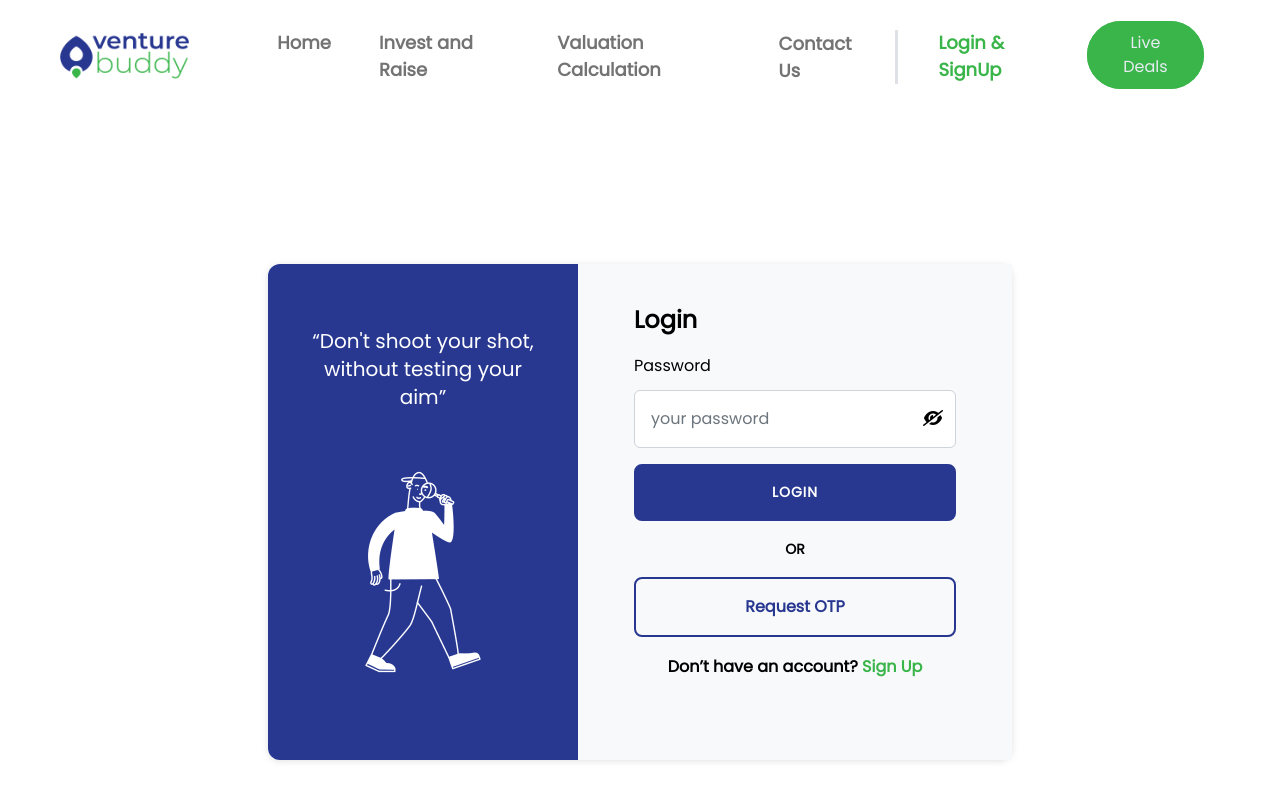
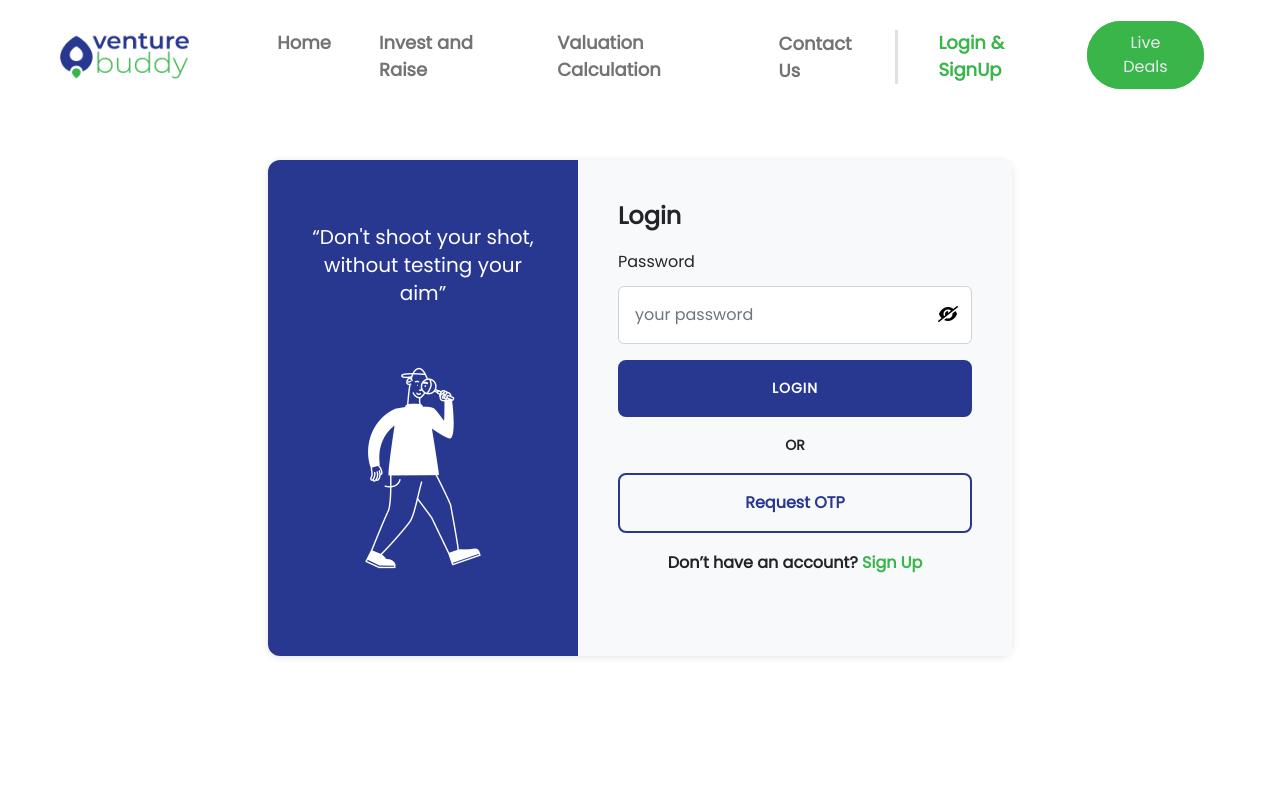
Before and after one commit to dheerajhemachandran/venturebuddy-google-auth, a React (Create React App) app: page /login in a window 1280 px wide. Both pictures are taken after typing "name@example.com" into the empty fields and a click on the input "CONTINUE". Shown: the top 800 px of the page. Built offline with nearby package versions, Linux system fonts and the light colour scheme.

Commit message:
login fixed

```diff
--- a/src/App.css
+++ b/src/App.css
@@ -142,10 +142,6 @@ section {
   padding: 13px 0;
 }
 
-#login-right {
-  padding: 0;
-  background-color: #F8F9FA;
-}
 
 .carousel-item {
   height: 100%;
@@ -153,27 +149,6 @@ section {
 
 .carousel {
   border-radius: 0 12px 12px 0;
-}
-
-#login-right p {
-  margin-top: 18px;
-  margin-bottom: 12px;
-  font-weight: 600;
-  color: #000;
-}
-
-#emailOrPhone {
-  margin-bottom: 16px;
-}
-
-.or {
-  margin: 16px 0 !important;
-  font-size: 14px !important;
-  font-weight: 600 !important;
-}
-
-#continue {
-  margin: 0 !important;
 }
 
 
@@ -303,33 +278,7 @@ section {
   width: 100%;
 }
 
-#login .carousel-item {
-  padding: 40px 56px;
-}
 
-#password {
-  position: relative;
-}
-
-#eye {
-  position: absolute;
-  top: 30%;
-  right: 4%;
-  cursor: pointer;
-  transform: scaleX(-1);
-}
-
-#check {
-  display: none;
-}
-
-.otp {
-  width: 54px;
-  height: 52px;
-  text-align: center;
-  font-size: 14px;
-  border: 3px solid #d9d9d9;
-}
 
 #change {
   color: #283891;
--- a/src/App.js
+++ b/src/App.js
@@ -2,7 +2,7 @@ import { Route, Routes, useLocation } from "react-router-dom";
 import "./App.css";
 import Navbar from "./components/Navbar";
 import Home from "./Pages/Home";
-import Login from "./Pages/Login";
+import Login from "./Pages/Login/Login";
 import Register from "./Pages/Register";
 // import "./components/HeaderCarousel/HeaderCarousel.module.css";
 
--- a/src/Pages/Login.js
+++ b/src/Pages/Login/Login.js
@@ -1,18 +1,17 @@
 import { useState } from "react";
-
-import LoginEmail from "./../components/LoginEmail";
-import LoginPass from "./../components/LoginPass";
-
-import OTP from "./../components/OTP";
-import loginImage from "./../Assets/images/login-image.png";
+import OTP from "../../components/OTP/OTP";
+import loginImage from "./../../Assets/images/login-image.png";
+import LoginPass from "./../../components/LoginPass/LoginPass";
+import LoginEmail from "./../../components/LoginEmail/LoginEmail";
+import styles from "./Login.module.css";
 
 const Login = () => {
   const [password, setPassword] = useState("");
   const [phoneOrEmail, setPhoneOrEmail] = useState("");
 
   return (
-    <div className="container" id="login">
-      <div className="row login-form mx-auto col-12 col-lg-8">
+    <div className="container">
+      <div className="row login-form mx-auto my-5 col-12 col-lg-8">
         <div className="text-center col-5 d-none d-md-block" id="login-left">
           <p className="text-white mx-auto col-9">
             “Don't shoot your shot, without testing your aim”
@@ -25,20 +24,20 @@ const Login = () => {
           />
         </div>
 
-        <div className="col-12 col-md-7" id="login-right">
+        <div className="col-12 col-md-7" id={styles.loginRight}>
           <div
             id="carouselExampleControls"
             className="carousel slide"
             data-loop="false"
           >
             <div className="carousel-inner">
-              <div className="carousel-item active">
+              <div className="carousel-item active" id={styles.carouselItem}>
                 <LoginEmail setPhoneOrEmail={setPhoneOrEmail}></LoginEmail>
               </div>
-              <div className="carousel-item">
+              <div className="carousel-item" id={styles.carouselItem}>
                 <LoginPass setPassword={setPassword}></LoginPass>
               </div>
-              <div className="carousel-item">
+              <div className="carousel-item" id={styles.carouselItem}>
                 <OTP phoneOrEmail={phoneOrEmail}></OTP>
               </div>
             </div>
--- /dev/null
+++ b/src/Pages/Login/Login.module.css
@@ -0,0 +1,4 @@
+#loginRight {
+    padding: 40px;
+    background-color: #F8F9FA;
+}
--- a/src/components/LoginEmail.js
+++ b/src/components/LoginEmail/LoginEmail.js
@@ -1,6 +1,7 @@
 import React, { useState } from "react";
 import { Link } from "react-router-dom";
-import gIcon from "./../Assets/icons/google-icon.png";
+import gIcon from "./../../Assets/icons/google-icon.png";
+import "./LoginEmail.module.css";
 
 const LoginEmail = ({ setPhoneOrEmail }) => {
   const emailValidation =
@@ -28,7 +29,7 @@ const LoginEmail = ({ setPhoneOrEmail }) => {
 
   return (
     <>
-      <div id="login-right">
+      <div id="login-right" className="text-dark">
         <form className="my-auto d-flex flex-column justify-content-between">
           <h1 className="my-0">Login</h1>
           <h6 style={{ fontWeight: 500, marginTop: 18, marginBottom: 12 }}>
@@ -63,7 +64,7 @@ const LoginEmail = ({ setPhoneOrEmail }) => {
             id="continue"
           />
 
-          <p className="text-center or">OR</p>
+          <p className="text-center fw-bold or">OR</p>
 
           <button className="btn-outline-blue w-100">
             <img src={gIcon} className="img-fluid me-3" width={20} alt="" />
--- /dev/null
+++ b/src/components/LoginEmail/LoginEmail.module.css
@@ -0,0 +1,20 @@
+#login-right p {
+    margin-top: 18px;
+    margin-bottom: 12px;
+    font-weight: 600;
+    color: #000;
+}
+
+#emailOrPhone {
+    margin-bottom: 16px;
+}
+
+.or {
+    margin: 16px 0 !important;
+    font-size: 14px !important;
+    font-weight: 600 !important;
+}
+
+#continue {
+    margin: 0 !important;
+}
--- a/src/components/LoginPass.js
+++ /dev/null
@@ -1,84 +0,0 @@
-import React, { useEffect, useState } from "react";
-import eyeImage from "./../Assets/images/eye.png";
-
-const LoginPass = ({ setPassword }) => {
-  const [isVisible, setPasswordVisibility] = useState(false);
-  const [eye, setEye] = useState("eye");
-
-  useEffect(() => {
-    const img = document.createElement("img");
-    if (isVisible) {
-      document.getElementById("passwordField").type = "text";
-
-      img.src = eyeImage;
-      img.width = 18;
-      document.getElementById("eye").innerHTML = "";
-      document.getElementById("eye").appendChild(img);
-    } else {
-      document.getElementById("eye").innerHTML = "";
-      const i = document.createElement("i");
-      i.classList.add("fas");
-      i.classList.add("fa-eye-slash");
-      document.getElementById("eye").appendChild(i);
-      document.getElementById("passwordField").type = "password";
-    }
-  }, [isVisible]);
-
-  return (
-    <>
-      <div id="login-right">
-        <>
-          <h1>Login</h1>
-          <h6 style={{ fontWeight: 500, marginTop: 18, marginBottom: 12 }}>
-            Password
-          </h6>
-          <div id="password">
-            <input
-              type="password"
-              className="form-control p-3"
-              id="passwordField"
-              placeholder="your password"
-              onBlur={(e) => setPassword(e.target.value)}
-              required
-            />
-            <label id="eye" htmlFor="check">
-              <i className={`fas fa-${eye}`}></i>
-            </label>
-            <input
-              type="checkbox"
-              id="check"
-              onChange={() =>
-                setPasswordVisibility(document.getElementById("check").checked)
-              }
-            />
-          </div>
-
-          <input
-            type="submit"
-            value="LOGIN"
-            className="w-100 btn-blue fw-bold"
-          />
-          <p className="text-center or">OR</p>
-
-          <button
-            className="carousel-control-next btn-outline-blue w-100 p-3"
-            type="button"
-            data-bs-target="#carouselExampleControls"
-            data-bs-slide="next"
-          >
-            Request OTP
-          </button>
-
-          <p className="text-center fw-bold">
-            Don’t have an account?{" "}
-            <a href="#" className="text-green">
-              Sign Up
-            </a>
-          </p>
-        </>
-      </div>
-    </>
-  );
-};
-
-export default LoginPass;
--- /dev/null
+++ b/src/components/LoginPass/LoginPass.js
@@ -0,0 +1,77 @@
+import React, { useEffect, useState } from "react";
+import eyeImage from "./../../Assets/images/eye.png";
+import styles from "./LoginPass.module.css";
+
+const LoginPass = ({ setPassword }) => {
+  console.log(document.getElementById(styles.eye));
+  const [isVisible, setPasswordVisibility] = useState(false);
+  const [eye, setEye] = useState("eye");
+
+  useEffect(() => {
+    const img = document.createElement("img");
+    if (isVisible) {
+      document.getElementById("passwordField").type = "text";
+      img.src = eyeImage;
+      img.width = 18;
+      document.getElementById(styles.eye).innerHTML = "";
+      document.getElementById(styles.eye).appendChild(img);
+    } else {
+      document.getElementById(styles.eye).innerHTML = "";
+      const i = document.createElement("i");
+      i.classList.add("fas");
+      i.classList.add("fa-eye-slash");
+      document.getElementById(styles.eye).appendChild(i);
+      document.getElementById("passwordField").type = "password";
+    }
+  }, [isVisible]);
+
+  return (
+    <div id={styles.LoginRight} className="text-dark">
+      <h1>Login</h1>
+      <h6 style={{ fontWeight: 500, marginTop: 18, marginBottom: 12 }}>
+        Password
+      </h6>
+      <div id={styles.password}>
+        <input
+          type="password"
+          className="form-control p-3"
+          id="passwordField"
+          placeholder="your password"
+          onBlur={(e) => setPassword(e.target.value)}
+          required
+        />
+        <label id={`${styles.eye}`} htmlFor={styles.check}>
+          <i className={`fas fa-${eye}`}></i>
+        </label>
+        <input
+          type="checkbox"
+          id={styles.check}
+          onChange={() =>
+            setPasswordVisibility(document.getElementById(styles.check).checked)
+          }
+        />
+      </div>
+
+      <input type="submit" value="LOGIN" className="w-100 btn-blue fw-bold" />
+      <p className={`text-center text-dark ${styles.or}`}>OR</p>
+
+      <button
+        className="carousel-control-next btn-outline-blue w-100 p-3"
+        type="button"
+        data-bs-target="#carouselExampleControls"
+        data-bs-slide="next"
+      >
+        Request OTP
+      </button>
+
+      <p className="text-center text-dark fw-bold">
+        Don’t have an account?{" "}
+        <a href="#" className="text-green">
+          Sign Up
+        </a>
+      </p>
+    </div>
+  );
+};
+
+export default LoginPass;
--- /dev/null
+++ b/src/components/LoginPass/LoginPass.module.css
@@ -0,0 +1,23 @@
+#password {
+    position: relative;
+}
+
+#eye {
+    position: absolute;
+    top: 30%;
+    right: 4%;
+    cursor: pointer;
+    transform: scaleX(-1);
+}
+
+#check {
+    display: none;
+}
+
+
+
+.or {
+    margin: 16px 0 !important;
+    font-size: 14px !important;
+    font-weight: 600 !important;
+}
--- a/src/components/OTP.js
+++ b/src/components/OTP/OTP.js
@@ -1,4 +1,5 @@
 import React, { useEffect, useState } from "react";
+import styles from "./OTP.module.css";
 
 const OTP = ({ phoneOrEmail }) => {
   const [digitOne, setDigitOne] = useState("");
@@ -17,12 +18,12 @@ const OTP = ({ phoneOrEmail }) => {
 
   useEffect(() => {
     if (error) {
-      for (const items of document.getElementsByClassName("otp")) {
+      for (const items of document.getElementsByClassName(styles.otp)) {
         items.style.color = "#FF2A2A";
         items.style.border = "1px solid #FF2A2A";
       }
     } else {
-      for (const items of document.getElementsByClassName("otp")) {
+      for (const items of document.getElementsByClassName(styles.otp)) {
         items.style.border = "1px solid #d9d9d9";
         items.style.color = "#d9d9d9";
       }
@@ -71,8 +72,8 @@ const OTP = ({ phoneOrEmail }) => {
   };
 
   return (
-    <div id="login-right" className="rounded-4 rounded-md-0">
-      <div className="mx-0 px-0">
+    <div id={styles.loginRight} className="rounded-4 rounded-md-0 text-dark">
+      <div className="mx-0 px-0 h-100">
         <p className="text-center fw-bold mt-5 pt-3">
           Please enter the OTP sent to <br /> {phoneOrEmail}.
           <span className="text-blue py-1 px-1">Change</span>
@@ -90,7 +91,7 @@ const OTP = ({ phoneOrEmail }) => {
                 handleDigitOne(e.nativeEvent.data);
               }}
               id="digit1"
-              className="otp"
+              className={styles.otp}
             />
             <input
               type="text"
@@ -100,7 +101,7 @@ const OTP = ({ phoneOrEmail }) => {
                 handleDigitTwo(e.nativeEvent.data);
               }}
               id="digit2"
-              className="otp"
+              className={styles.otp}
             />
             <input
               type="text"
@@ -110,7 +111,7 @@ const OTP = ({ phoneOrEmail }) => {
                 handleDigitThree(e.nativeEvent.data);
               }}
               id="digit3"
-              className="otp"
+              className={styles.otp}
             />
             <input
               type="text"
@@ -120,7 +121,7 @@ const OTP = ({ phoneOrEmail }) => {
                 handleDigitFour(e.nativeEvent.data);
               }}
               id="digit4"
-              className="otp"
+              className={styles.otp}
             />
           </div>
 
--- /dev/null
+++ b/src/components/OTP/OTP.module.css
@@ -0,0 +1,7 @@
+.otp {
+    width: 54px;
+    height: 52px;
+    text-align: center;
+    font-size: 14px;
+    border: 3px solid #d9d9d9;
+}
```
